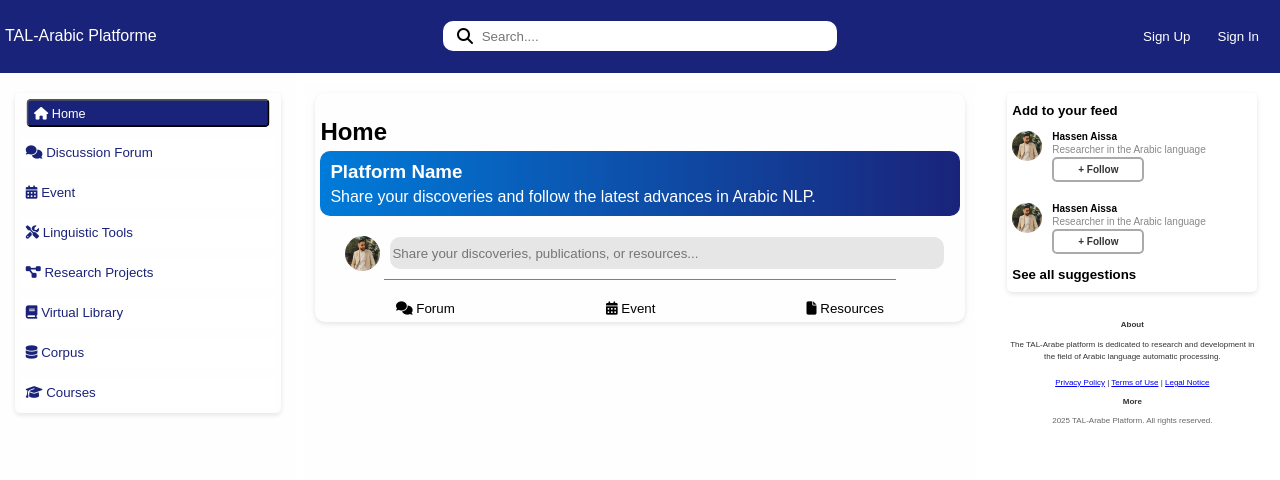
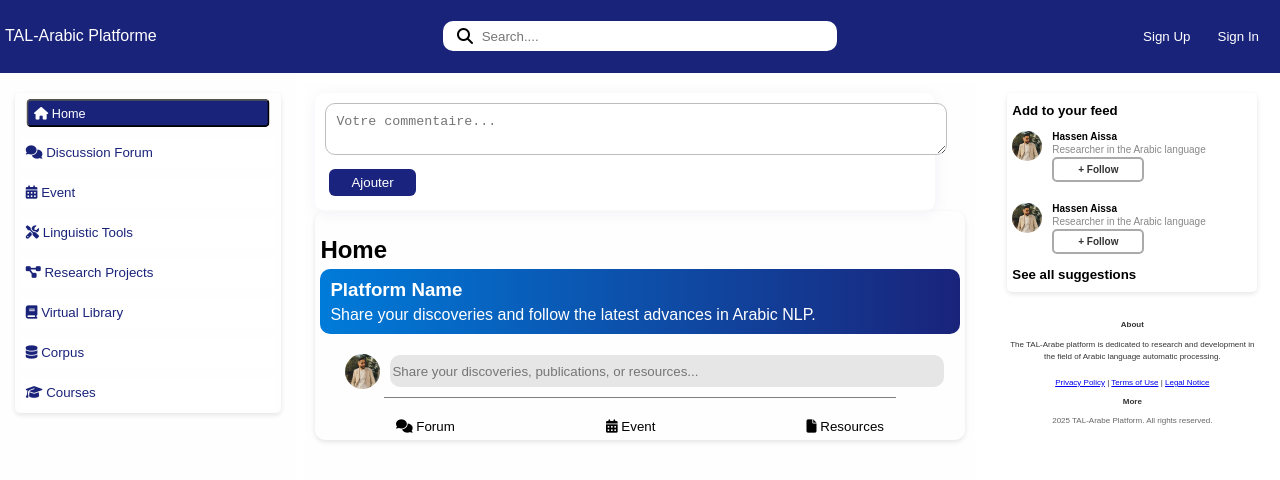
Before and after one commit to boujoudev/Collaborative-Platform-for-Arabic-Language-Processing, a React (Vite) app in the folder platforme-front/: page / in a window 1280 px wide. Shown: the top 480 px of the page. Built offline with nearby package versions, Linux system fonts and the light colour scheme.

Commit message:
add comment system

```diff
--- a/platforme-front/src/App.css
+++ b/platforme-front/src/App.css
@@ -1052,8 +1052,6 @@ Profil  user activité
   color: #6b7280;
 }
 
-
-
 /* slaaaaaaaaaaaaaaaaaaaaaa7 */
 
 .dialog-overlay {
@@ -1064,3 +1062,81 @@ Profil  user activité
   backdrop-filter: blur(1px); /* Applique un flou */
   -webkit-backdrop-filter: blur(1px); /* Support pour Safari */
 }
+
+/* commentaire ////////////////////////////////////////////////////////////////////////////////// */
+.comment-section {
+  max-width: 600px;
+  margin: 0px;
+  background: #fff;
+  border-radius: 10px;
+  padding: 10px;
+  box-shadow: 1px 3px 16px rgba(11, 24, 143, 0.05);
+  -webkit-border-radius: 10px;
+  -moz-border-radius: 10px;
+  -ms-border-radius: 10px;
+  -o-border-radius: 10px;
+}
+.comment-section form {
+  margin-bottom: 5px;
+}
+.comment-section textarea {
+  width: 100%;
+  min-height: 20px;
+  padding: 10px;
+  margin-bottom: 10px;
+  border-radius: 10px;
+  border: 1px solid #bdbdbd;
+  resize: vertical;
+  -webkit-border-radius: 10px;
+  -moz-border-radius: 10px;
+  -ms-border-radius: 10px;
+  -o-border-radius: 10px;
+}
+.comment-section button {
+  background: #1a237e;
+  color: #fff;
+  padding: 6px 22px;
+  border: none;
+  border-radius: 6px;
+  margin-left: 4px;
+  cursor: pointer;
+}
+.comment-section button:hover {
+  background: #3949ab;
+}
+.comment-item {
+  border-left: 2px solid #e0e7ef;
+  margin: 16px 0 0 0;
+  padding-left: 16px;
+}
+.comment-header {
+  font-size: 12px;
+  color: #666;
+  font-weight: bold;
+  margin-bottom: 3px;
+  display: flex;
+  gap: 8px;
+}
+.comment-content {
+  font-size: 12px;
+  margin-bottom: 3px;
+}
+.comment-actions button {
+  background: none;
+  color: #1a237e;
+  border: none;
+  margin-right: 8px;
+  padding: 3px;
+  cursor: pointer;
+}
+.comment-actions button:hover {
+  text-decoration: underline;
+  color: white;
+  background-color: #1a237e;
+}
+.comment-replies {
+  margin-left: 10px;
+}
+.reply-form textarea {
+  margin-bottom: 6px;
+}
--- a/platforme-front/src/App.jsx
+++ b/platforme-front/src/App.jsx
@@ -34,6 +34,8 @@ import InformationPage from "./component/Profil/InformationPage.jsx";
 import ProfilProject from "./component/Profil/ProfilProject.jsx";
 import ProfilActivité from "./component/Profil/ProfilActivité.jsx";
 
+import CommentForm from "./component/Comment/CommentForm";
+
 function App() {
   const connect = false;
   return (
@@ -49,6 +51,8 @@ function App() {
         <SIdeBarre1 />
       </aside>
       <main>
+        <CommentForm />
+
         <Routes>
           <Route path="/" element={<HomePage />} />
           <Route path="/Forum" element={<ForumPage />} />
--- /dev/null
+++ b/platforme-front/src/component/Comment/CommentForm.jsx
@@ -0,0 +1,166 @@
+import { User } from "lucide-react";
+import React, { useState } from "react";
+
+const CommentForm = () => {
+  const [comments, setComments] = useState([]);
+  const [newComment, setNewComment] = useState("");
+  const UserCurrent = "aymene";
+
+  // ajouter commentaire jdid
+
+  function handleAddComment(e) {
+    e.preventDefault();
+    if (!newComment.trim()) return;
+    setComments([
+      ...comments,
+      {
+        id: Date.now(),
+        content: newComment,
+        User: UserCurrent,
+        createdAt: new Date(),
+        replies: [],
+      },
+    ]);
+    setNewComment("");
+  }
+
+  // hna bach nsuprimer commentaire
+
+  function handleDelete(id, items = comments) {
+    return items.filter((item) => {
+      if (item.id === id) return false;
+      item.replies = handleDelete(id, item.replies);
+      return true;
+    });
+  }
+  //  hna bach nmodifier commentaire
+
+  function handleEdit(id, newContent, items = comments) {
+    return items.map((item) => {
+      if (item.id === id) {
+        return { ...item, content: newContent };
+      }
+      return { ...item, replies: handleEdit(id, newContent, item.replies) };
+    });
+  }
+
+  // hna bach nripondi 3la kach commentaireire wla 3la commentaire jdid
+
+  function handleReply(parentId, content, items = comments) {
+    return items.map((item) => {
+      if (item.id === parentId) {
+        const reply = {
+          id: Date.now(),
+          content,
+          User: UserCurrent,
+          createdAt: new Date(),
+          replies: [],
+        };
+        return { ...item, replies: [...item.replies, reply] };
+      }
+      return { ...item, replies: handleReply(parentId, content, item.replies) };
+    });
+  }
+
+  return (
+    <div className="comment-section">
+      <form onSubmit={handleAddComment}>
+        <textarea
+          placeholder="Votre commentaire..."
+          value={newComment}
+          onChange={(e) => setNewComment(e.target.value)}
+        />
+        <button type="submit">Ajouter</button>
+      </form>
+      <div>
+        {comments.map((c) => (
+          <CommentItem
+            key={c.id}
+            comment={c}
+            onDelete={(id) => setComments(handleDelete(id))}
+            onEdit={(id, content) => setComments(handleEdit(id, content))}
+            onReply={(id, content) => setComments(handleReply(id, content))}
+          />
+        ))}
+      </div>
+    </div>
+  );
+};
+
+//  commentItem Component yaficher commente w tan les reponse dyawlo
+
+
+const CommentItem = ({ comment, onDelete, onEdit, onReply }) => {
+  const [editing, setEditing] = useState(false);
+  const [editContent, setEditContent] = useState(comment.content);
+  const [replying, setReplying] = useState(false);
+  const [replyContent, setReplyContent] = useState("");
+
+  return (
+    <div className="comment-item">
+      <div className="comment-header">
+        <span className="author">{comment.User}</span>
+        <span className="date">
+          {comment.createdAt.toLocaleString("fr-FR")}
+        </span>
+      </div>
+      {editing ? (
+        <div>
+          <textarea
+            value={editContent}
+            onChange={(e) => setEditContent(e.target.value)}
+          />
+          <button
+            onClick={() => {
+              onEdit(comment.id, editContent);
+              setEditing(false);
+            }}
+          >
+            Enregistrer
+          </button>
+          <button onClick={() => setEditing(false)}>Annuler</button>
+        </div>
+      ) : (
+        <div className="comment-content">{comment.content}</div>
+      )}
+      <div className="comment-actions">
+        <button onClick={() => setReplying(!replying)}>Répondre</button>
+        <button onClick={() => setEditing(true)}>Modifier</button>
+        <button onClick={() => onDelete(comment.id)}>Supprimer</button>
+      </div>
+      {replying && (
+        <div className="reply-form">
+          <textarea
+            value={replyContent}
+            onChange={(e) => setReplyContent(e.target.value)}
+            placeholder="Votre réponse..."
+          />
+          <button
+            onClick={() => {
+              onReply(comment.id, replyContent);
+              setReplyContent("");
+              setReplying(false);
+            }}
+          >
+            Publier
+          </button>
+        </div>
+      )}
+      {comment.replies && comment.replies.length > 0 && (
+        <div className="comment-replies">
+          {comment.replies.map((reply) => (
+            <CommentItem
+              key={reply.id}
+              comment={reply}
+              onDelete={onDelete}
+              onEdit={onEdit}
+              onReply={onReply}
+            />
+          ))}
+        </div>
+      )}
+    </div>
+  );
+};
+
+export default CommentForm;
```
Also changed, not shown: platforme-front/src/assets/Down-arrow.svg (added), platforme-front/src/assets/Up-arrow.svg (added).
